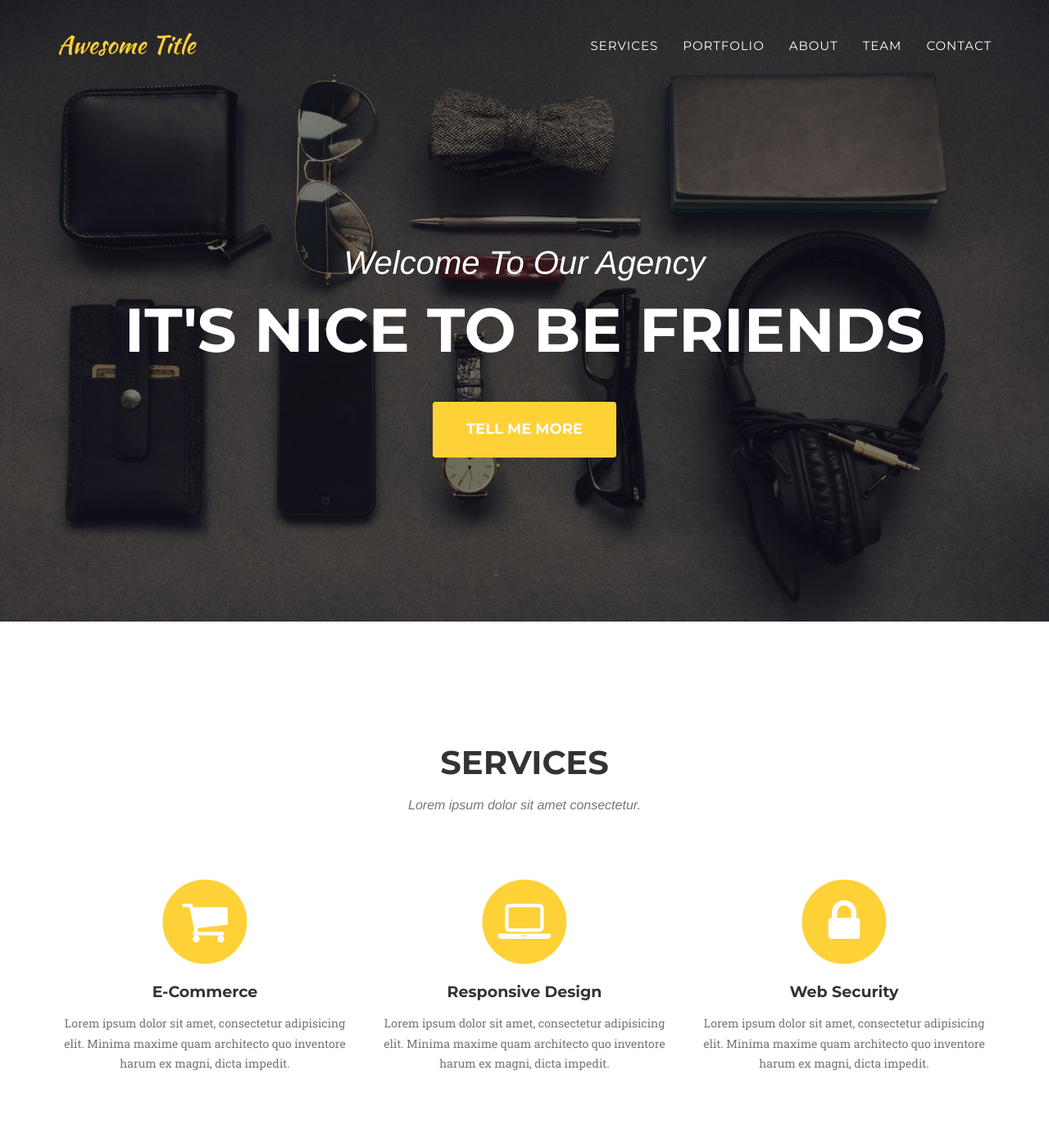
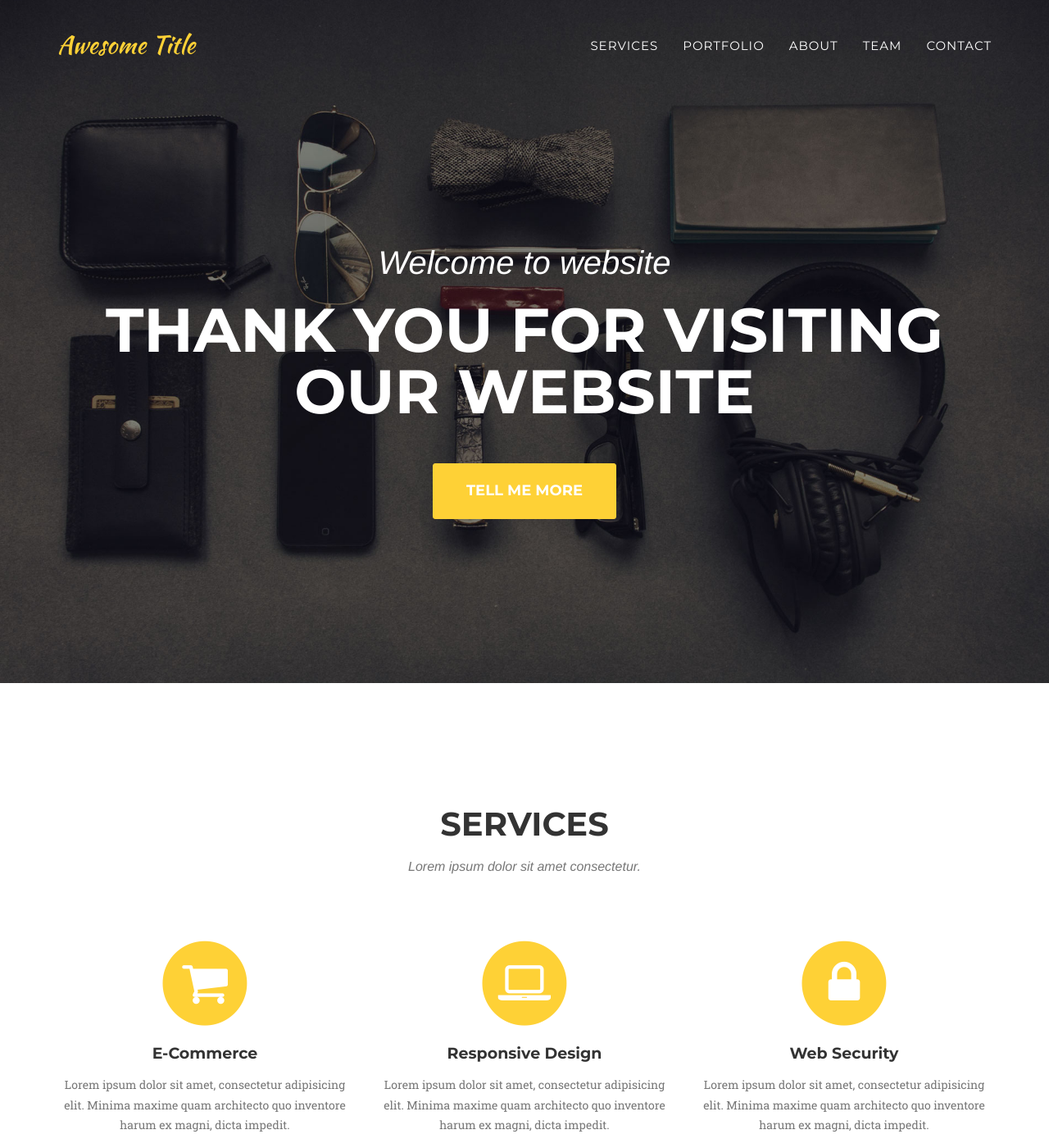
Before and after one commit to heydavid-dev/register-website-for-credit-card-170, a Jekyll site: the page built from index.html, in a window 1280 px wide and 1400 px high. Shown: the whole window at 82% size. Built offline with Jekyll 4.4.1, drawn with Linux system fonts in a browser that asks for light colours; some web fonts are replaced.

```diff
--- a/_config.yml
+++ b/_config.yml
@@ -1,9 +1,9 @@
-url: https://chickensmitten.github.io
-baseurl: /agency
+url: https://heydavid-dev.github.io
+baseurl: /register-website-for-credit-card-170
 
 # Site settings
-header_title: Welcome To Our Agency
-header_subtitle: It's Nice to be Friends
+header_title: Welcome to website
+header_subtitle: Thank You for Visiting Our Website
 
 title: Awesome Title
 email: your-email@domain.com
```
Also changed, not shown: _data/template.yml (line endings or trailing spaces).
